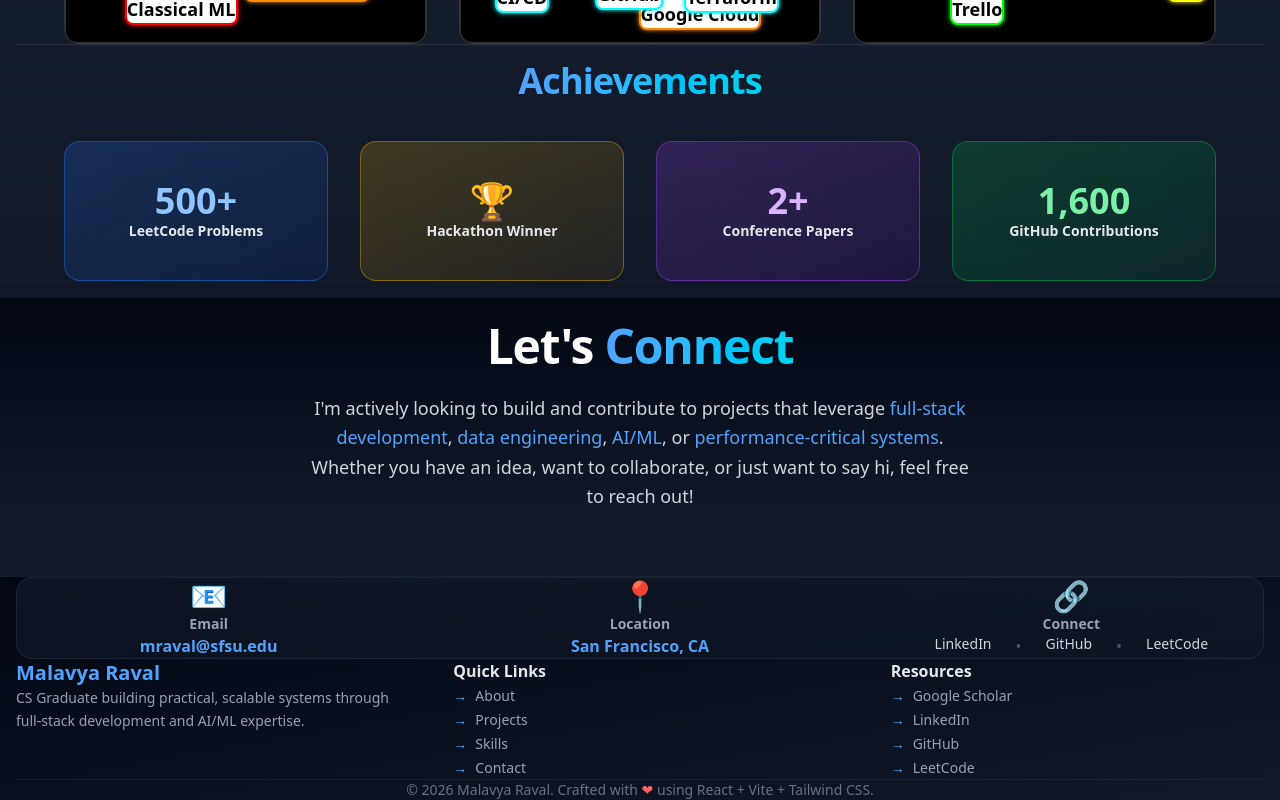
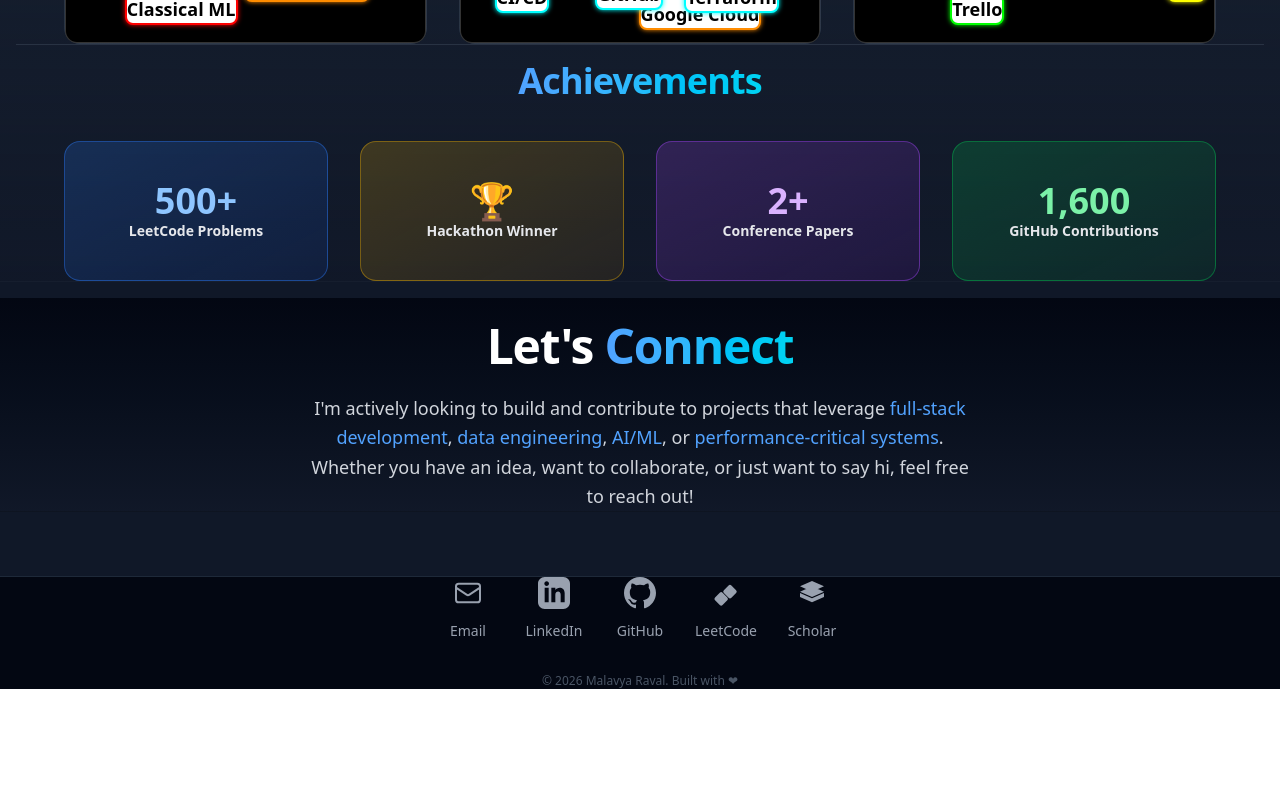
Before and after one commit to MalavyaRaval/malavyaraval.github.io, a React (Vite) app: page / in a window 1280 px wide. Shown: the part 2473-3273 px from the top of the page. After the commit the page ends 3162 px from the top, so only its background shows below. Built offline with nearby package versions, Linux system fonts and the light colour scheme.

Commit message:
Update footer with SVG icons and text labels

```diff
--- a/src/Home.jsx
+++ b/src/Home.jsx
@@ -581,148 +581,29 @@
       </div>
 
       {/* Footer */}
-      <footer className="bg-gradient-to-br from-gray-950 to-gray-900 border-t border-gray-800/60 text-gray-300 py-16 w-full">
-        <div className="container mx-auto">
-          <div className="grid grid-cols-1 md:grid-cols-3 gap-12 mb-16 p-12 bg-gradient-to-br from-gray-800/40 to-gray-900/40 rounded-2xl border border-gray-700/40 hover:border-blue-500/20 transition-all duration-300">
-            <div className="text-center group">
-              <p className="text-3xl mb-4 transform group-hover:scale-125 transition-transform duration-300">📧</p>
-              <p className="text-sm text-gray-400 mb-3 font-semibold">Email</p>
-              <a
-                href="mailto:mraval@sfsu.edu"
-                className="text-blue-400 hover:text-blue-300 transition-all duration-200 font-semibold hover:underline"
-              >
-                mraval@sfsu.edu
-              </a>
-            </div>
-
-            <div className="text-center group">
-              <p className="text-3xl mb-4 transform group-hover:scale-125 transition-transform duration-300">📍</p>
-              <p className="text-sm text-gray-400 mb-3 font-semibold">Location</p>
-              <p className="text-blue-400 font-semibold">San Francisco, CA</p>
-            </div>
-
-            <div className="text-center">
-              <p className="text-3xl mb-4 transform group-hover:scale-125 transition-transform duration-300 inline-block">🔗</p>
-              <p className="text-sm text-gray-400 mb-5 font-semibold">Connect</p>
-              <div className="flex justify-center gap-6">
-                <a
-                  href="https://www.linkedin.com/in/malavya-raval/"
-                  target="_blank"
-                  rel="noopener noreferrer"
-                  className="text-gray-300 hover:text-blue-400 transition-all duration-200 font-medium text-sm hover:underline"
-                >
-                  LinkedIn
-                </a>
-                <span className="text-gray-600">•</span>
-                <a
-                  href="https://github.com/MalavyaRaval"
-                  target="_blank"
-                  rel="noopener noreferrer"
-                  className="text-gray-300 hover:text-blue-400 transition-all duration-200 font-medium text-sm hover:underline"
-                >
-                  GitHub
-                </a>
-                <span className="text-gray-600">•</span>
-                <a
-                  href="https://leetcode.com/Malavya/"
-                  target="_blank"
-                  rel="noopener noreferrer"
-                  className="text-gray-300 hover:text-blue-400 transition-all duration-200 font-medium text-sm hover:underline"
-                >
-                  LeetCode
-                </a>
-              </div>
-            </div>
+      {/* Simple, Clean Footer */}
+      <footer className="bg-gray-950 py-12 border-t border-gray-800">
+        <div className="container mx-auto px-4 flex flex-col items-center gap-8">
+          <div className="grid grid-cols-2 md:grid-cols-5 gap-6 text-sm font-medium text-gray-400">
+            <a href="mailto:mraval@sfsu.edu" className="flex flex-col items-center gap-3 hover:text-blue-400 transition-colors">
+              <svg className="w-8 h-8" fill="none" stroke="currentColor" viewBox="0 0 24 24"><path strokeLinecap="round" strokeLinejoin="round" strokeWidth={1.5} d="M3 8l7.89 5.26a2 2 0 002.22 0L21 8M5 19h14a2 2 0 002-2V7a2 2 0 00-2-2H5a2 2 0 00-2 2v10a2 2 0 002 2z"/></svg> Email
+            </a>
+            <a href="https://www.linkedin.com/in/malavya-raval/" target="_blank" className="flex flex-col items-center gap-3 hover:text-blue-400 transition-colors">
+              <svg className="w-8 h-8" fill="currentColor" viewBox="0 0 24 24"><path d="M19 0h-14c-2.761 0-5 2.239-5 5v14c0 2.761 2.239 5 5 5h14c2.762 0 5-2.239 5-5v-14c0-2.761-2.238-5-5-5zm-11 19h-3v-11h3v11zm-1.5-12.268c-.966 0-1.75-.79-1.75-1.764s.784-1.764 1.75-1.764 1.75.79 1.75 1.764-.783 1.764-1.75 1.764zm13.5 12.268h-3v-5.604c0-3.368-4-3.113-4 0v5.604h-3v-11h3v1.765c1.396-2.586 7-2.777 7 2.476v6.759z"/></svg> LinkedIn
+            </a>
+            <a href="https://github.com/MalavyaRaval" target="_blank" className="flex flex-col items-center gap-3 hover:text-blue-400 transition-colors">
+              <svg className="w-8 h-8" fill="currentColor" viewBox="0 0 24 24"><path d="M12 0c-6.626 0-12 5.373-12 12 0 5.302 3.438 9.8 8.207 11.387.599.111.793-.261.793-.577v-2.234c-3.338.726-4.033-1.416-4.033-1.416-.546-1.387-1.333-1.756-1.333-1.756-1.089-.745.083-.729.083-.729 1.205.084 1.839 1.237 1.839 1.237 1.07 1.834 2.807 1.304 3.492.997.107-.775.418-1.305.762-1.604-2.665-.305-5.467-1.334-5.467-5.931 0-1.311.469-2.381 1.236-3.221-.124-.303-.535-1.524.117-3.176 0 0 1.008-.322 3.301 1.23.957-.266 1.983-.399 3.003-.404 1.02.005 2.047.138 3.006.404 2.291-1.552 3.297-1.23 3.297-1.23.653 1.653.242 2.874.118 3.176.77.84 1.235 1.911 1.235 3.221 0 4.609-2.807 5.624-5.479 5.921.43.372.823 1.102.823 2.222v3.293c0 .319.192.694.801.576 4.765-1.589 8.199-6.086 8.199-11.386 0-6.627-5.373-12-12-12z"/></svg> GitHub
+            </a>
+            <a href="https://leetcode.com/Malavya/" target="_blank" className="flex flex-col items-center gap-3 hover:text-blue-400 transition-colors">
+              <svg className="w-8 h-8" fill="currentColor" viewBox="0 0 24 24"><path d="M12.972 17.51l-3.525 3.525a1.5 1.5 0 0 1-2.121 0l-3.535-3.535a1.5 1.5 0 0 1 0-2.121l3.525-3.525a1.5 1.5 0 0 1 2.121 0l3.535 3.535a1.5 1.5 0 0 1 0 2.121zm6.606-5.464l-3.525 3.525a1.5 1.5 0 0 1-2.121 0l-3.535-3.535a1.5 1.5 0 0 1 0-2.121l3.525-3.525a1.5 1.5 0 0 1 2.121 0l3.535 3.535a1.5 1.5 0 0 1 0 2.121z"/></svg> LeetCode
+            </a>
+            <a href="https://scholar.google.com/citations?user=3m_RhuAAAAAJ&hl=en" target="_blank" className="flex flex-col items-center gap-3 hover:text-blue-400 transition-colors">
+              <svg className="w-8 h-8" fill="currentColor" viewBox="0 0 24 24"><path d="M12 3l9 4-9 4-9-4 9-4zm0 16l-9-4v-3l9 4 9-4v3l-9 4zM12 15l-9-4 9-4 9 4-9 4z"/></svg> Scholar
+            </a>
           </div>
-
-          <div className="grid grid-cols-1 md:grid-cols-3 gap-16 mb-12 w-full">
-            <div className="space-y-4">
-              <h3 className="text-xl font-bold text-blue-400 mb-5 hover:text-cyan-400 transition-colors duration-300">
-                Malavya Raval
-              </h3>
-              <p className="text-gray-400 leading-relaxed text-sm">
-                CS Graduate building practical, scalable systems through full-stack development and AI/ML expertise.
-              </p>
-            </div>
-            <div className="space-y-5">
-              <h4 className="font-bold text-gray-200 mb-5 hover:text-blue-400 transition-colors duration-300">Quick Links</h4>
-              <ul className="space-y-4 text-gray-400">
-                <li>
-                  <a href="#about" className="hover:text-blue-400 transition-all duration-200 inline-flex items-center gap-2 text-sm">
-                    <span className="text-blue-400">→</span> About
-                  </a>
-                </li>
-                <li>
-                  <a
-                    href="#projects"
-                    className="hover:text-blue-400 transition-all duration-200 inline-flex items-center gap-2 text-sm"
-                  >
-                    <span className="text-blue-400">→</span> Projects
-                  </a>
-                </li>
-                <li>
-                  <a href="#skills" className="hover:text-blue-400 transition-all duration-200 inline-flex items-center gap-2 text-sm">
-                    <span className="text-blue-400">→</span> Skills
-                  </a>
-                </li>
-                <li>
-                  <a href="#contact" className="hover:text-blue-400 transition-all duration-200 inline-flex items-center gap-2 text-sm">
-                    <span className="text-blue-400">→</span> Contact
-                  </a>
-                </li>
-              </ul>
-            </div>
-            <div className="space-y-5">
-              <h4 className="font-bold text-gray-200 mb-5 hover:text-blue-400 transition-colors duration-300">Resources</h4>
-              <ul className="space-y-4 text-gray-400">
-                <li>
-                  <a
-                    href="https://scholar.google.com/citations?user=3m_RhuAAAAAJ&hl=en"
-                    target="_blank"
-                    rel="noopener noreferrer"
-                    className="hover:text-blue-400 transition-all duration-200 inline-flex items-center gap-2 text-sm"
-                  >
-                    <span className="text-blue-400">→</span> Google Scholar
-                  </a>
-                </li>
-                <li>
-                  <a
-                    href="https://www.linkedin.com/in/malavya-raval/"
-                    target="_blank"
-                    rel="noopener noreferrer"
-                    className="hover:text-blue-400 transition-all duration-200 inline-flex items-center gap-2 text-sm"
-                  >
-                    <span className="text-blue-400">→</span> LinkedIn
-                  </a>
-                </li>
-                <li>
-                  <a
-                    href="https://github.com/MalavyaRaval"
-                    target="_blank"
-                    rel="noopener noreferrer"
-                    className="hover:text-blue-400 transition-all duration-200 inline-flex items-center gap-2 text-sm"
-                  >
-                    <span className="text-blue-400">→</span> GitHub
-                  </a>
-                </li>
-                <li>
-                  <a
-                    href="https://leetcode.com/Malavya/"
-                    target="_blank"
-                    rel="noopener noreferrer"
-                    className="hover:text-blue-400 transition-all duration-200 inline-flex items-center gap-2 text-sm"
-                  >
-                    <span className="text-blue-400">→</span> LeetCode
-                  </a>
-                </li>
-              </ul>
-            </div>
-          </div>
-          <div className="border-t border-gray-800/60 pt-8 text-center text-gray-500 text-sm">
-            <p className="hover:text-gray-400 transition-colors duration-300">
-              &copy; {currentYear} Malavya Raval. Crafted with <span className="text-red-400 mx-1">❤</span> using React + Vite + Tailwind CSS.
-            </p>
-          </div>
+          <p className="text-gray-600 text-xs">
+            &copy; {currentYear} Malavya Raval. Built with ❤
+          </p>
         </div>
       </footer>
     </>
```
